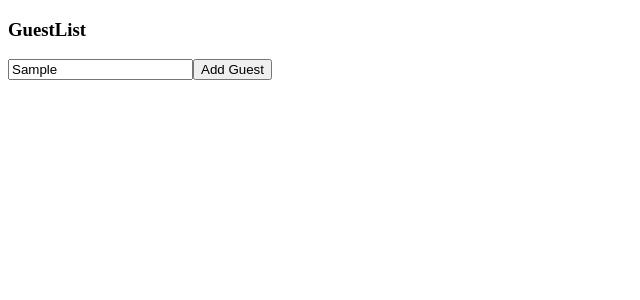
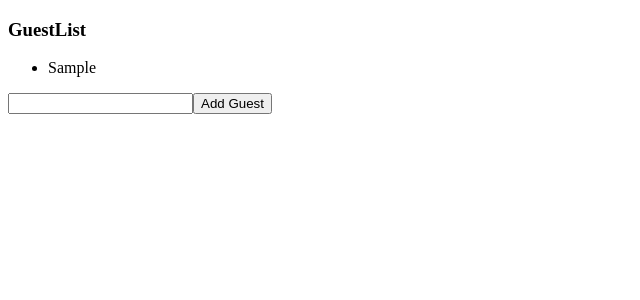
Before and after one commit to na-lin/React-with-Typescript, a React (Create React App) app: page / in a window 1280 px wide. Both pictures are taken after typing "Sample" into the empty fields and a click on the button "Add Guest". Shown: the top 300 px of the page, without its empty margins (0-640 px from the left). Built offline with nearby package versions, Linux system fonts and the light colour scheme.

Commit message:
state with ts

```diff
--- a/src/state/GuestList.tsx
+++ b/src/state/GuestList.tsx
@@ -2,12 +2,23 @@
 
 const GuestList: React.FC = () => {
   const [name, setName] = useState("");
+  const [guests, setGuests] = useState<string[]>([]);
+
+  const addGuest = () => {
+    setGuests((prev) => [...prev, name]);
+    setName("");
+  };
 
   return (
     <div>
       <h3>GuestList</h3>
+      <ul>
+        {guests.map((guest) => (
+          <li key={guest}>{guest}</li>
+        ))}
+      </ul>
       <input value={name} onChange={(e) => setName(e.target.value)} />
-      <button>Add Guest</button>
+      <button onClick={addGuest}>Add Guest</button>
     </div>
   );
 };
```
